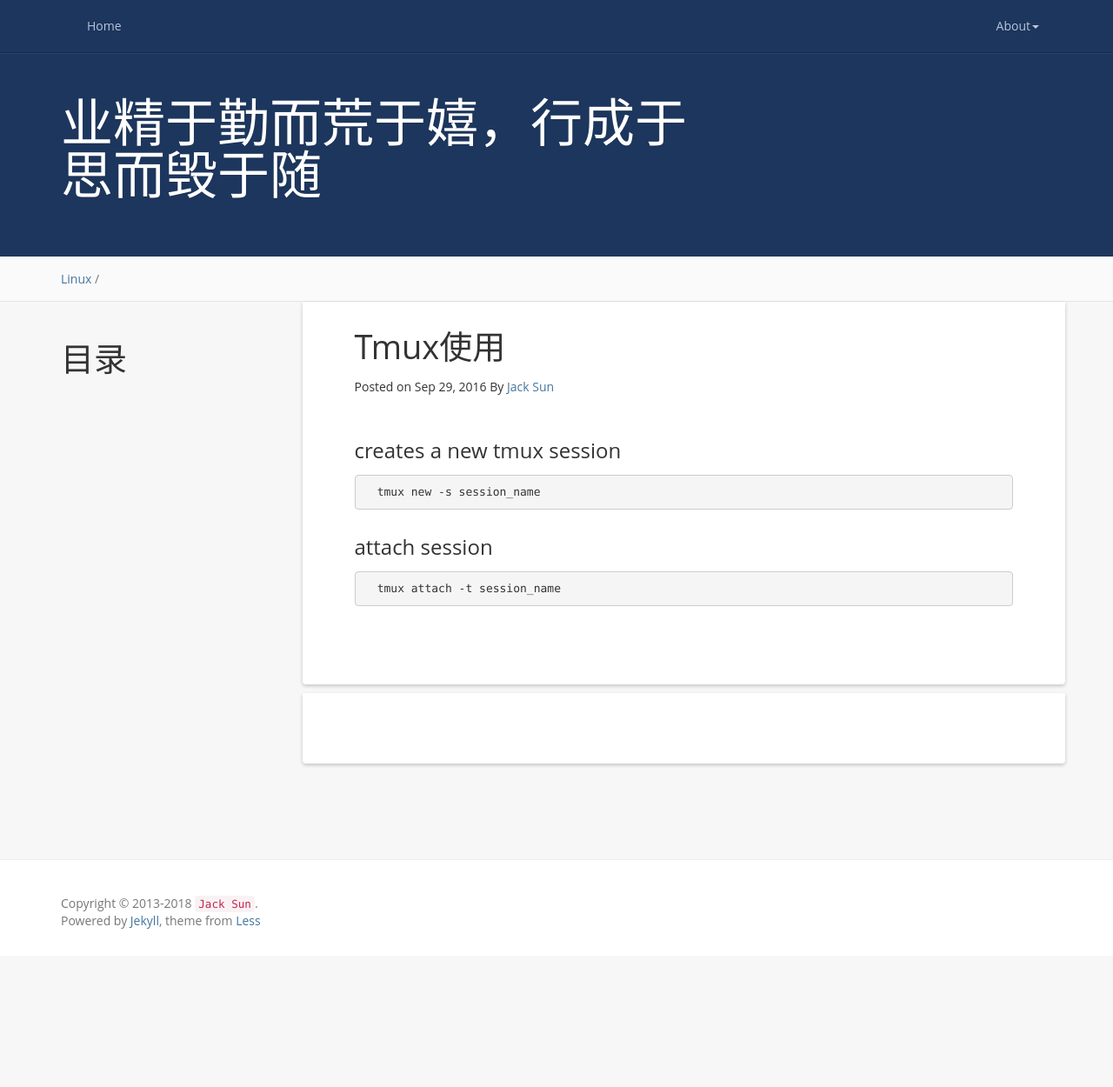
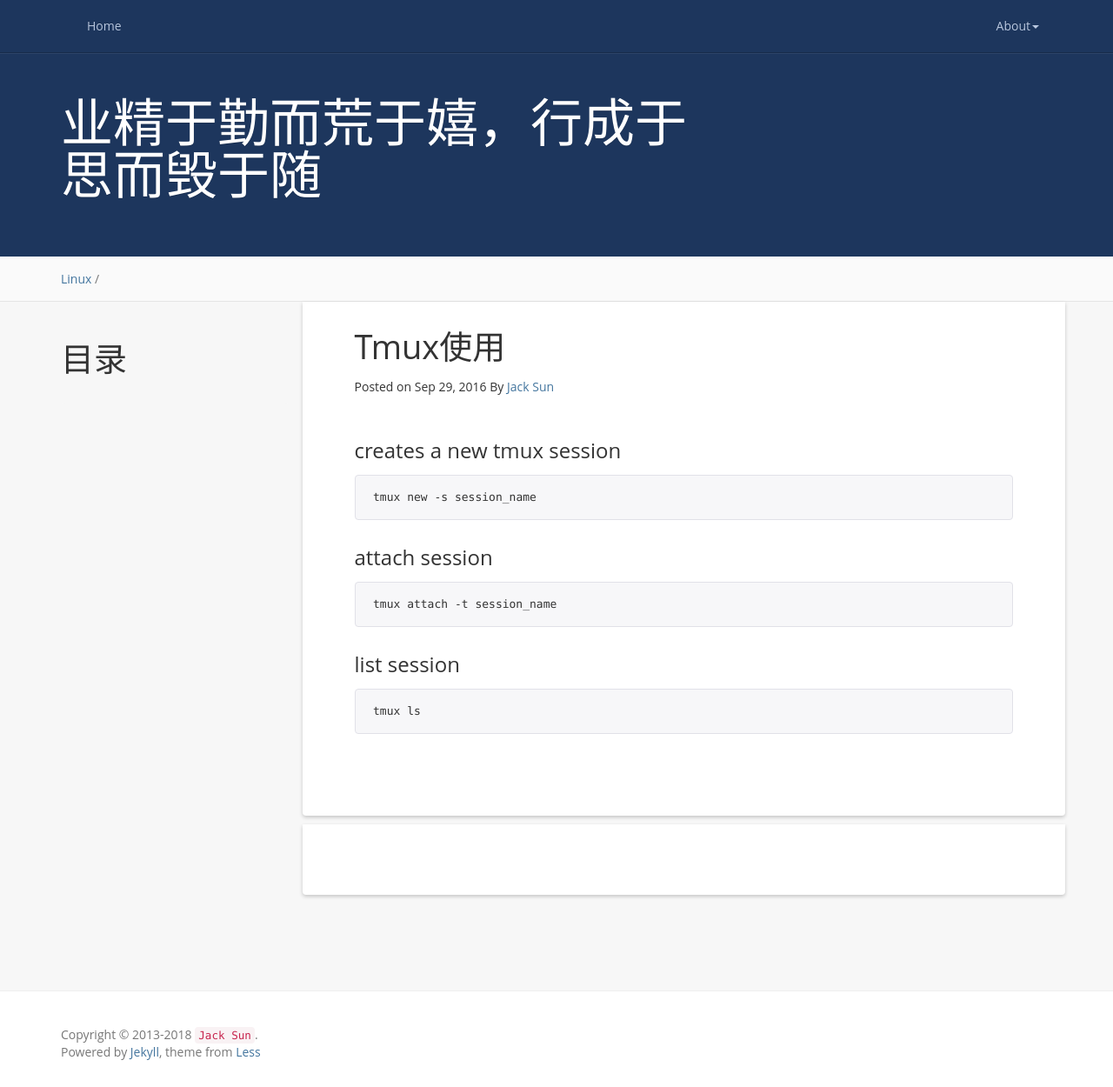
Before and after one commit to sunjiesh/sunjiesh.github.io, a Jekyll site: the page built from _posts/2016-09-29-TmuxUseage.markdown, in a window 1280 px wide and 1250 px high. Shown: the whole window at 87% size. Built offline with Jekyll 4.4.1, drawn with Linux system fonts in a browser that asks for light colours; comment, search, counter and statistics services are not loaded.

Commit message:
Update post

````diff
--- a/_posts/2016-09-29-TmuxUseage.markdown
+++ b/_posts/2016-09-29-TmuxUseage.markdown
@@ -6,11 +6,19 @@ categories: Linux
 ---
 
 ### creates a new tmux session
-<pre>
-  tmux new -s session_name
-</pre>
+
+```shell
+tmux new -s session_name
+```
 
 ### attach session
-<pre>
-  tmux attach -t session_name
-</pre>
+
+```shell
+tmux attach -t session_name
+```
+
+### list session
+
+```shell
+tmux ls
+```
````
